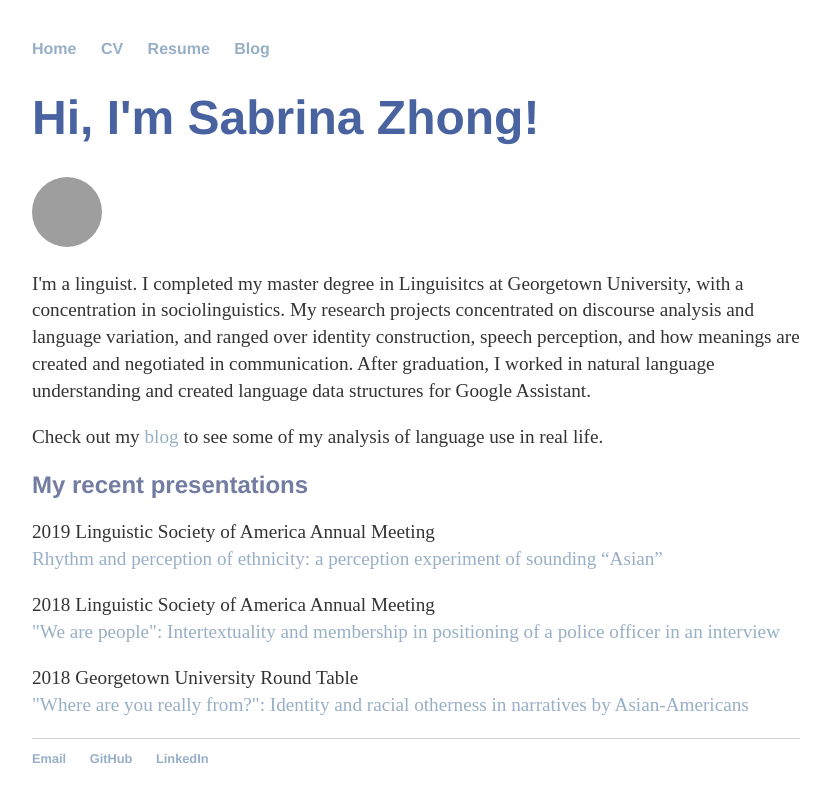
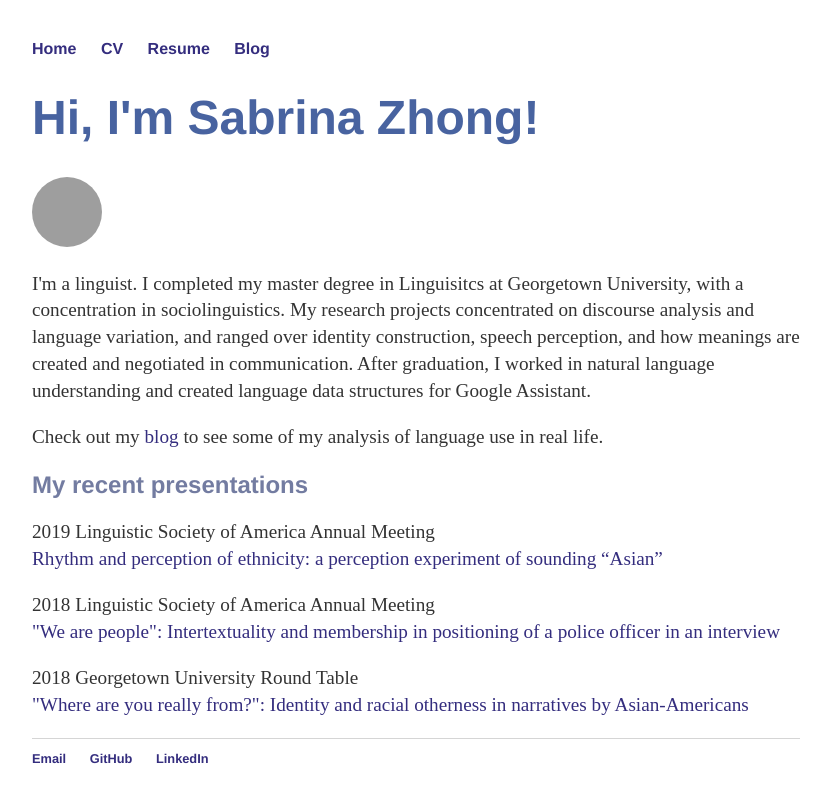
Before and after one commit to sabrinazhong/sabrinazhong.github.io, a Jekyll site: the page built from index.html, in a window 1280 px wide. Shown: the top 803 px of the page, without its empty margins (224-1055 px from the left). Built offline with Jekyll 4.4.1, drawn with Linux system fonts in a browser that asks for light colours; grey boxes are pictures that could not be loaded.

Commit message:
Update main.css

```diff
--- a/css/main.css
+++ b/css/main.css
@@ -14,7 +14,7 @@ nav ul li, footer ul li {
 }
 a {
     text-decoration: none;
-    color: #98AFC7;
+    color: #342D7E;
 }
 a:hover {
     text-decoration: underline;
```
